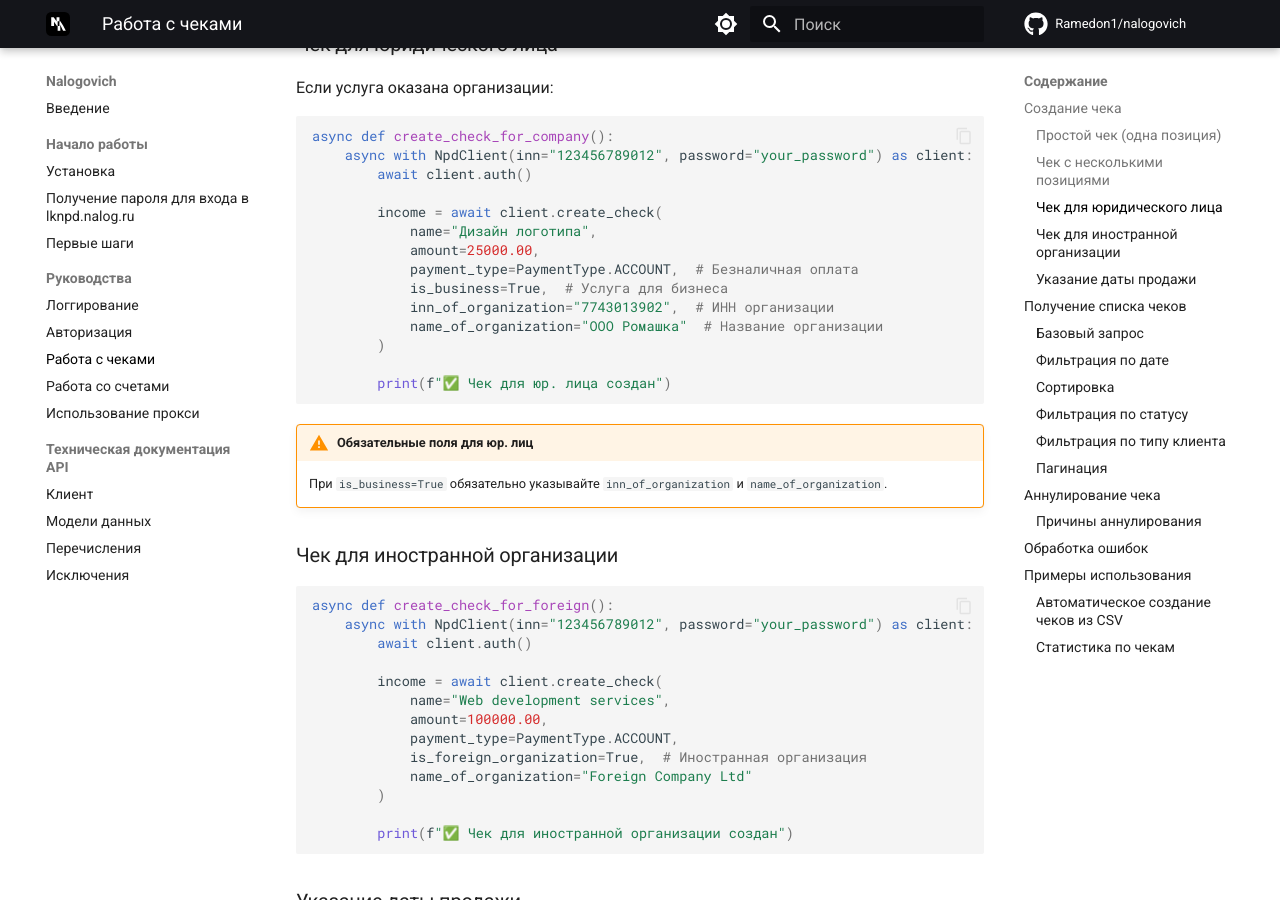
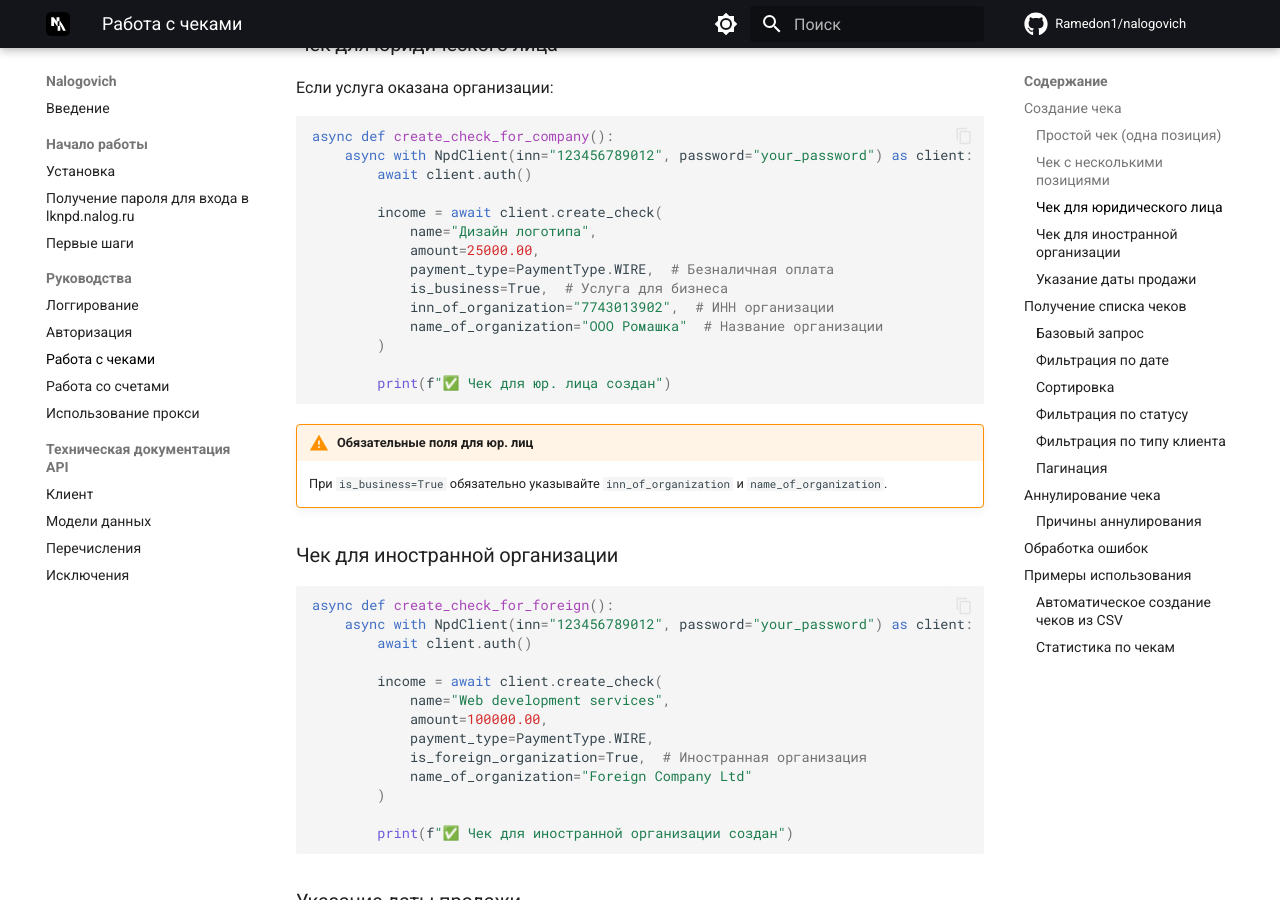
Before and after one commit to Ramedon1/nalogovich, an MkDocs documentation site: the page built from docs/guide/checks.md, in a window 1280 px wide and 900 px high, scrolled down 1344 px. Built offline with MkDocs 1.6.1 and Material for MkDocs 9.7.7, drawn with Linux system fonts in a browser that asks for light colours; comment, search, counter and statistics services are not loaded.

Commit message:
fix: rename PaymentType.ACCOUNT to WINE to match new API value

```diff
--- a/docs/guide/checks.md
+++ b/docs/guide/checks.md
@@ -68,7 +68,7 @@ async def create_check_for_company():
         income = await client.create_check(
             name="Дизайн логотипа",
             amount=25000.00,
-            payment_type=PaymentType.ACCOUNT,  # Безналичная оплата
+            payment_type=PaymentType.WIRE,  # Безналичная оплата
             is_business=True,  # Услуга для бизнеса
             inn_of_organization="7743013902",  # ИНН организации
             name_of_organization="ООО Ромашка"  # Название организации
@@ -90,7 +90,7 @@ async def create_check_for_foreign():
         income = await client.create_check(
             name="Web development services",
             amount=100000.00,
-            payment_type=PaymentType.ACCOUNT,
+            payment_type=PaymentType.WIRE,
             is_foreign_organization=True,  # Иностранная организация
             name_of_organization="Foreign Company Ltd"
         )
```
Also changed, not shown: docs/api/enums.md (+1 -1 lines), 1 other file.
